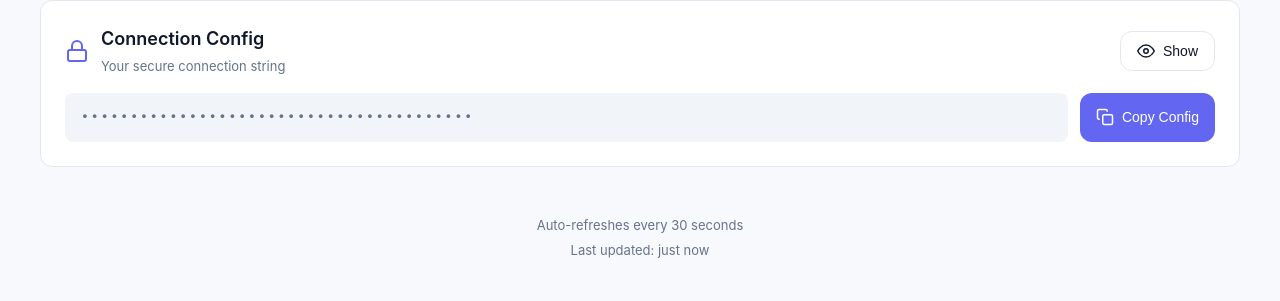
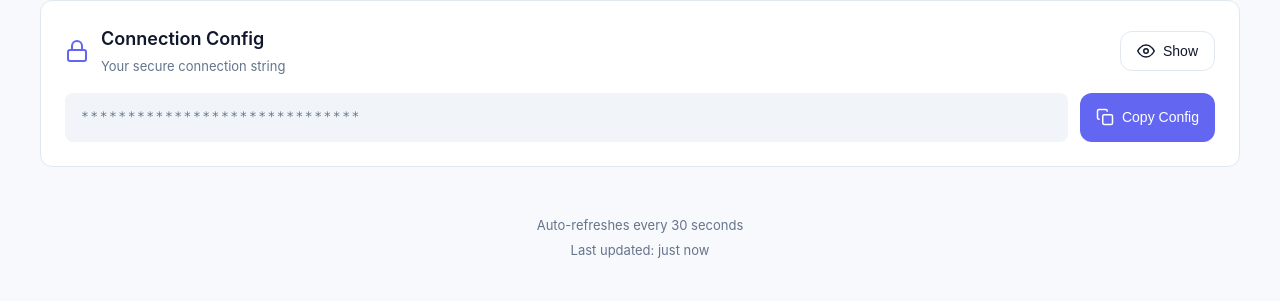
Before and after one commit to EXE88/xui-sub-template, a Django app: template XuiSubTemplate/sub/templates/sub/SubViewPage.html in a window 1280 px wide. Shown: the part 1124-1425 px from the top of the page. Run offline with Django 5.2, Linux system fonts and the light colour scheme; the template is opened without the code that fills it: most values are stand-ins (such as "Sample title", 1, 10 or a date in 2020).

Commit message:
style: Update styles for body and config placeholder in SubViewPage

```diff
--- a/XuiSubTemplate/sub/static/sub/css/styles.css
+++ b/XuiSubTemplate/sub/static/sub/css/styles.css
@@ -726,7 +726,11 @@ body {
     font-family: 'SF Mono', Monaco, 'Cascadia Code', monospace;
     font-size: 0.8125rem;
     color: var(--muted-foreground);
-    letter-spacing: 2px;
+    letter-spacing: 1.5px;
+    max-width: 100%;
+    overflow: hidden;
+    text-overflow: ellipsis;
+    white-space: nowrap;
     display: none;
 }
 
--- a/XuiSubTemplate/sub/templates/sub/SubViewPage.html
+++ b/XuiSubTemplate/sub/templates/sub/SubViewPage.html
@@ -235,7 +235,7 @@
                         <div class="config-content">
                             <div class="config-box">
                                 <code id="config-text" class="config-code hidden">vless://example-uuid@server.domain.com:443?encryption=none&security=tls&type=ws&host=server.domain.com&path=%2Fws#MyConfig</code>
-                                <code class="config-placeholder">••••••••••••••••••••••••••••••••••••••••</code>
+                                <code class="config-placeholder">******************************</code>
                             </div>
                             <button id="copy-config" class="btn btn-primary">
                                 <svg class="icon" viewBox="0 0 24 24" fill="none" stroke="currentColor" stroke-width="2">
```
